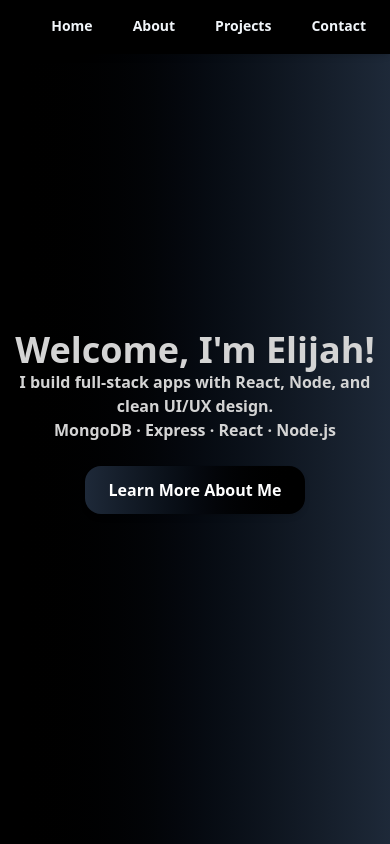
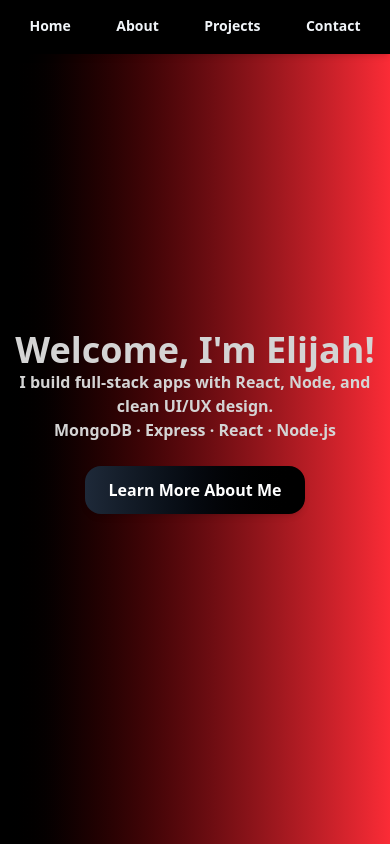
Before and after one commit to ElijahSWilliams/PortfolioSite, a React (Vite) app: page / in a window 390 px wide. Built offline with nearby package versions, Linux system fonts and the light colour scheme.

Commit message:
Smaller Header Changes

```diff
--- a/src/App.jsx
+++ b/src/App.jsx
@@ -26,11 +26,11 @@ function App() {
 
   return (
     <>
-      <div className=" flex flex-col bg-gradient-to-r from-black to-gray-800 text-neutral-300 font-semibold text-center overflow-y-auto no-scrollbar h-screen ">
+      <div className=" flex flex-col text-neutral-300 font-semibold text-center overflow-y-auto no-scrollbar h-screen bg-gradient-to-r from-black to-red-500 sm:from-black sm:to-gray-800">
         {/* Flexbox For Hero Content */}
         <section
           id="home"
-          className="min-h-screen flex items-center justify-center"
+          className="min-h-screen flex items-center justify-center "
         >
           <Header />
         </section>
--- a/src/Header/Header.jsx
+++ b/src/Header/Header.jsx
@@ -20,10 +20,10 @@ function Header() {
   return (
     /* NavBar */
     <div className="">
-      <nav className="fixed top-0 left-0 w-full bg-black text-slate-100 shadow-md py-2 px-2 flex justify-end gap-2 z-999">
+      <nav className="fixed top-0 left-0 w-full bg-black text-slate-100 shadow-md py-2 flex justify-evenly z-50">
         <a
           href="#home"
-          className="hover:text-white transition text-sm px-4 py-2 border-b-2 border-transparent hover:border-white"
+          className="hover:text-white transition text-sm px-4 py-2 border-b-2 border-transparent hover:border-white "
         >
           Home
         </a>
--- /dev/null
+++ b/tailwind.config.js
@@ -0,0 +1,15 @@
+/** @type {import('tailwindcss').Config} */
+module.exports = {
+  content: ["./index.html", "./src/**/*.{js,jsx,ts,tsx}"],
+  theme: {
+    screens: {
+      xs: "320px",
+      sm: "640px",
+      md: "768px",
+      lg: "1024px",
+      xl: "1280px",
+    },
+    extend: {},
+  },
+  plugins: [],
+};
```
